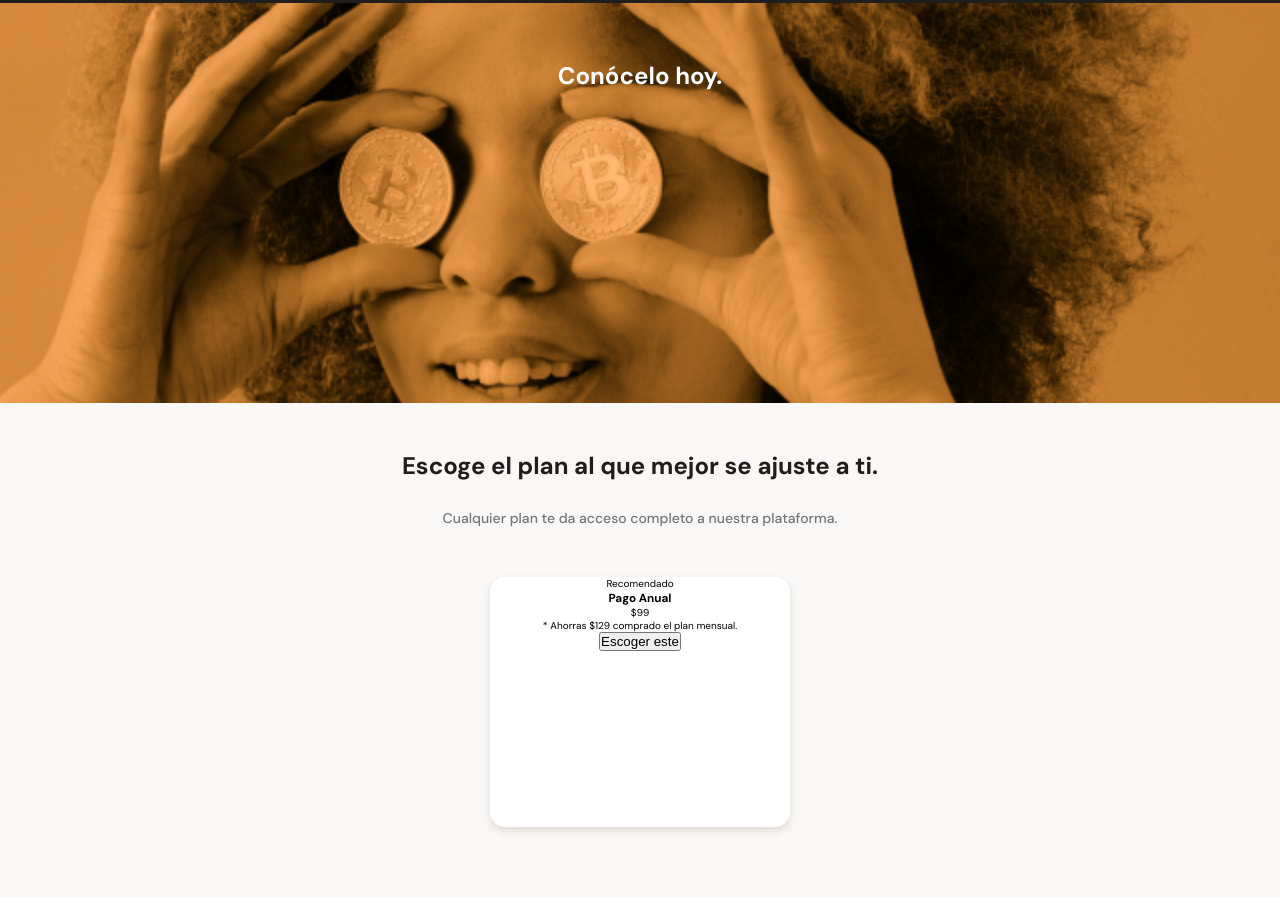
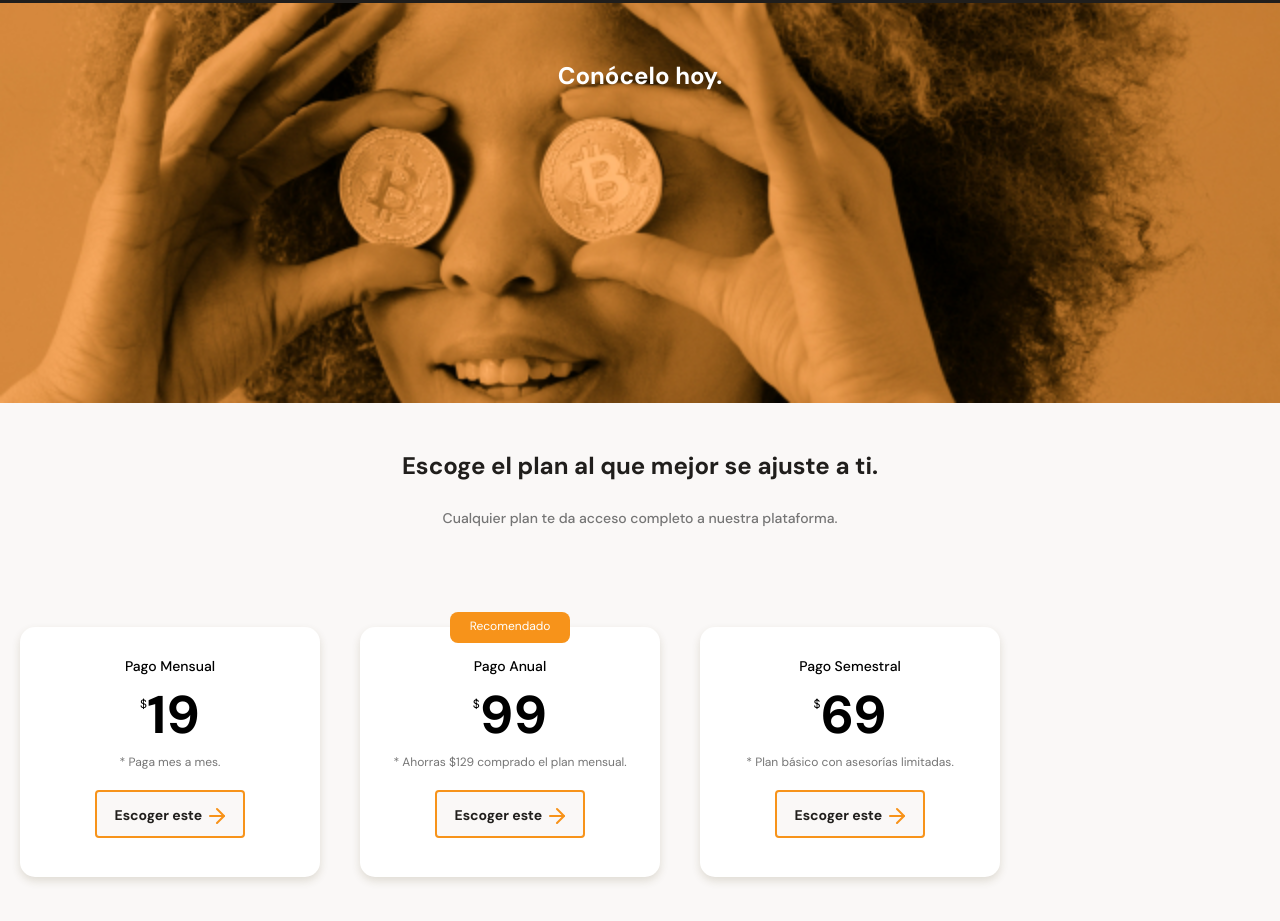
Before and after one commit to TCristianB/Bata-Bit, a plain HTML site: page index.html in a window 1280 px wide. Shown: the part 2347-3268 px from the top of the page. Before the commit the page ends 3244 px from the top, so only its background shows below. Drawn offline with Linux system fonts and the light colour scheme.

Commit message:
Clase-27: Scroll horizontal con CSS

```diff
--- a/index.html
+++ b/index.html
@@ -118,11 +118,27 @@
             </div>
             <section class="plans-container__slider">
                 <article class="plans-container__card">
+                    <div class="plan-info-container">
+                        <h3 class="plan-card__title">Pago Mensual</h3>
+                        <p class="plan-card__price"><span>$</span>19</p>
+                        <p class="plan-card__saving">* Paga mes a mes.</p>
+                        <button class="plan-card__cta">Escoger este <span></span></button>
+                    </div>
+                </article>
+                <article class="plans-container__card">
                     <p class="recommended">Recomendado</p>
                     <div class="plan-info-container">
                         <h3 class="plan-card__title">Pago Anual</h3>
                         <p class="plan-card__price"><span>$</span>99</p>
                         <p class="plan-card__saving">* Ahorras $129 comprado el plan mensual.</p>
+                        <button class="plan-card__cta">Escoger este <span></span></button>
+                    </div>
+                </article>
+                <article class="plans-container__card">
+                    <div class="plan-info-container">
+                        <h3 class="plan-card__title">Pago Semestral</h3>
+                        <p class="plan-card__price"><span>$</span>69</p>
+                        <p class="plan-card__saving">* Plan básico con asesorías limitadas.</p>
                         <button class="plan-card__cta">Escoger este <span></span></button>
                     </div>
                 </article>
--- a/style.css
+++ b/style.css
@@ -404,15 +404,93 @@ main {
     color: #757575;
 }
 
+.plans-container__slider {
+    display: flex;
+    height: 316px;
+    overflow-x: scroll;
+    overscroll-behavior-x: contain;
+    scroll-snap-type: x proximity;
+}
+
+.plans-container__slider::-webkit-scrollbar {
+    background-color: var(--soft-orange);
+    height: 3px;
+}
+.plans-container__slider::-webkit-scrollbar-thumb {
+    background-color: var(--bitcoin-orange);
+}
+
 .plans-container__card {
     position: relative;
-    width: 70%;
+    scroll-snap-align: center;
+    width: 65%;
     min-width: 230px;
     max-width: 300px;
     height: 250px;
-    margin: 50px auto 0;
+    margin: 50px 20px 0;
     padding: 0 15px;
     background-color: var(--just-white);
     border-radius: 15px;
     box-shadow: 0 4px 8px rgba(89, 73, 30, 0.16);
 }
+
+.recommended {
+    position: absolute;
+    width: 120px;
+    height: 31px;
+    padding: 6px;
+    top: -15px;
+    left: calc(50% - 60px);
+    font-size: 1.2rem;
+    background-color: var(--bitcoin-orange);
+    border-radius: 8px;
+    color: var(--just-white);
+}
+
+.plan-card__title {
+    padding-top: 30px;
+    font-size: 1.4rem;
+    font-weight: 500;
+    line-height: 1.8rem;
+    color: black;
+}
+
+.plan-card__price {
+    padding: 5px 0;
+    font-size: 5.3rem;
+    font-weight: bold;
+    color: black;
+}
+
+.plan-card__price span {
+    font-size: 1.2rem;
+    font-weight: 300;
+    vertical-align: 25px;
+}
+
+.plan-card__saving {
+    font-size: 1.2rem;
+    color: #757575;
+}
+
+.plan-card__cta {
+    width: 150px;
+    height: 48px;
+    margin-top: 20px;
+    background-color: #faf8f7;
+    border: 2px solid #f7931a;
+    border-radius: 4px;
+    font-family: "DM Sans", sans-serif;
+    font-size: 1.4rem;
+    font-weight: bold;
+    line-height: 1.8rem;
+    color: var(--warm-black);
+}
+
+.plan-card__cta span {
+    display: inline-block;
+    width: 20px;
+    height: 20px;
+    background-image: url('./assets/icons/orange-right-arrow.svg');
+    vertical-align: text-bottom;
+}
```
